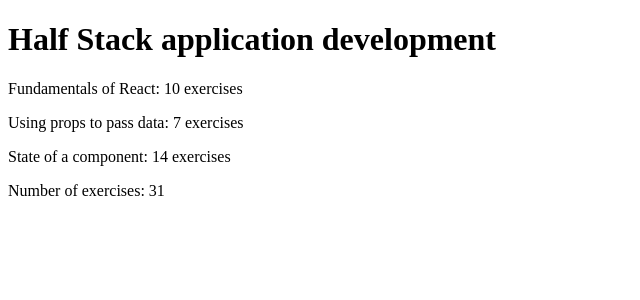
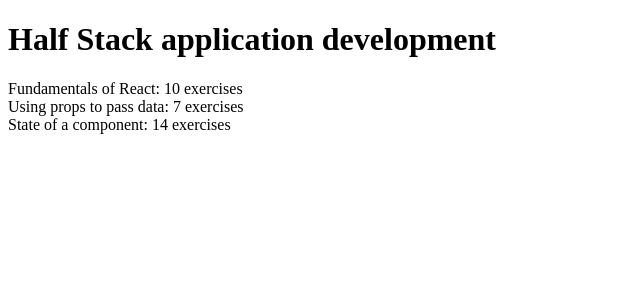
Before and after one commit to terhol/FullstackOpen2025, a React (Vite) app in the folder part1/courseinfo/: page / in a window 1280 px wide. Shown: the top 300 px of the page, without its empty margins (0-640 px from the left). Built offline with nearby package versions, Linux system fonts and the light colour scheme.

Commit message:
Finished courseinfo part 6

```diff
--- a/part1/courseinfo/src/App.jsx
+++ b/part1/courseinfo/src/App.jsx
@@ -1,69 +1,29 @@
-const Part = (props) => {
-  return (
-    <div>
-      <p>
-        {props.name}: {props.exercises} exercises
-      </p>
-    </div>
-  );
-};
-
-const Header = ({ course }) => {
-  return (
-    <div>
-      <h1>{course.name}</h1>
-    </div>
-  );
-};
-
-const Content = ({ course }) => {
-  return (
-    <div>
-      <Part name={course.parts[0].name} exercises={course.parts[0].exercises} />
-      <Part name={course.parts[1].name} exercises={course.parts[1].exercises} />
-      <Part name={course.parts[2].name} exercises={course.parts[2].exercises} />
-    </div>
-  );
-};
-
-const Total = ({ course }) => {
-  return (
-    <div>
-      <p>
-        Number of exercises:{" "}
-        {course.parts[0].exercises +
-          course.parts[1].exercises +
-          course.parts[2].exercises}
-      </p>
-    </div>
-  );
-};
+import Course from "./components/Course";
 
 const App = () => {
   const course = {
+    id: 1,
     name: "Half Stack application development",
     parts: [
       {
         name: "Fundamentals of React",
         exercises: 10,
+        id: 1,
       },
       {
         name: "Using props to pass data",
         exercises: 7,
+        id: 2,
       },
       {
         name: "State of a component",
         exercises: 14,
+        id: 3,
       },
     ],
   };
-  return (
-    <div>
-      <Header course={course} />
-      <Content course={course} />
-      <Total course={course} />
-    </div>
-  );
+
+  return <Course course={course} />;
 };
 
 export default App;
--- /dev/null
+++ b/part1/courseinfo/src/components/Content.jsx
@@ -0,0 +1,13 @@
+import Part from "./Part";
+
+const Content = ({ courseParts }) => {
+  return (
+    <div>
+      {courseParts.map((part) => (
+        <Part key={part.id} name={part.name} exercises={part.exercises} />
+      ))}
+    </div>
+  );
+};
+
+export default Content;
--- /dev/null
+++ b/part1/courseinfo/src/components/Course.jsx
@@ -0,0 +1,13 @@
+import Header from "./Header";
+import Content from "./Content";
+
+const Course = ({ course }) => {
+  return (
+    <div>
+      <Header course={course} />
+      <Content courseParts={course.parts} />
+    </div>
+  );
+};
+
+export default Course;
--- /dev/null
+++ b/part1/courseinfo/src/components/Header.jsx
@@ -0,0 +1,9 @@
+const Header = ({ course }) => {
+  return (
+    <div>
+      <h1>{course.name}</h1>
+    </div>
+  );
+};
+
+export default Header;
--- /dev/null
+++ b/part1/courseinfo/src/components/Part.jsx
@@ -0,0 +1,9 @@
+const Part = ({ name, exercises }) => {
+  return (
+    <div>
+      {name}: {exercises} exercises
+    </div>
+  );
+};
+
+export default Part;
```
